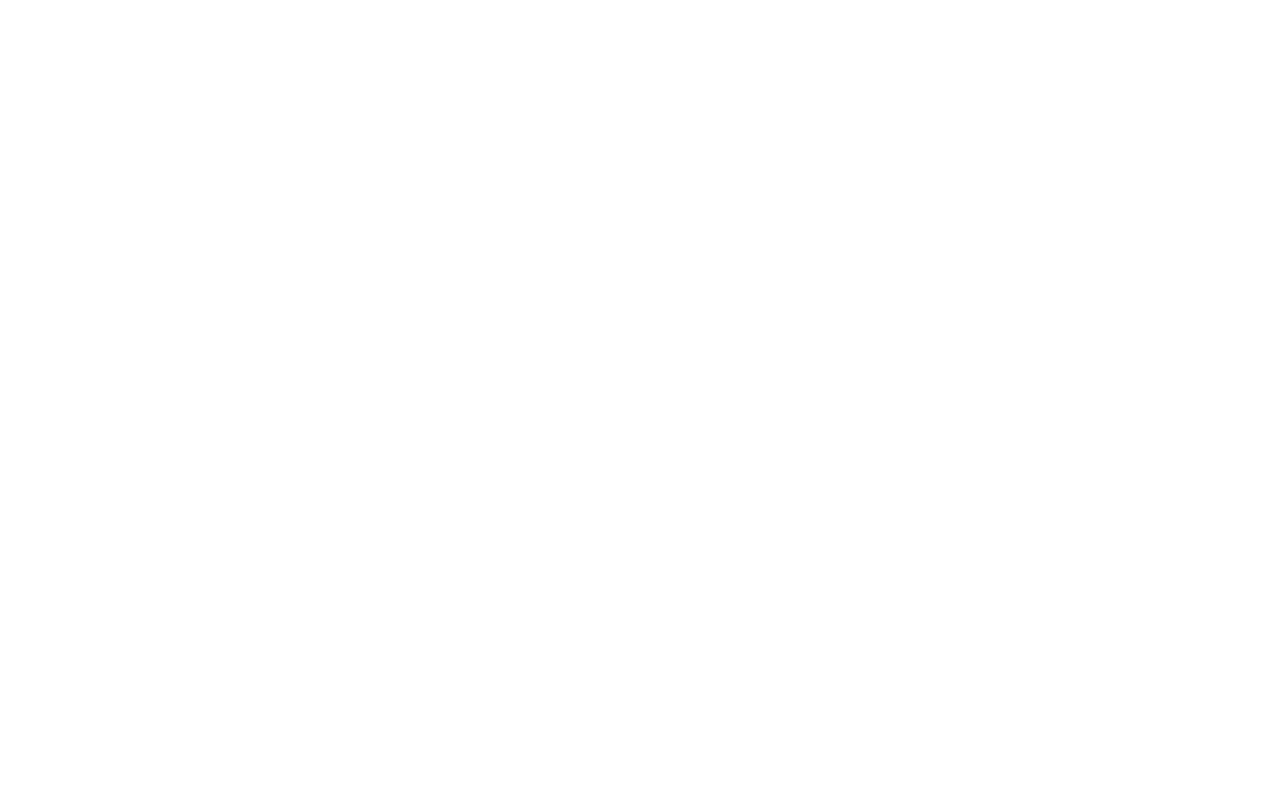
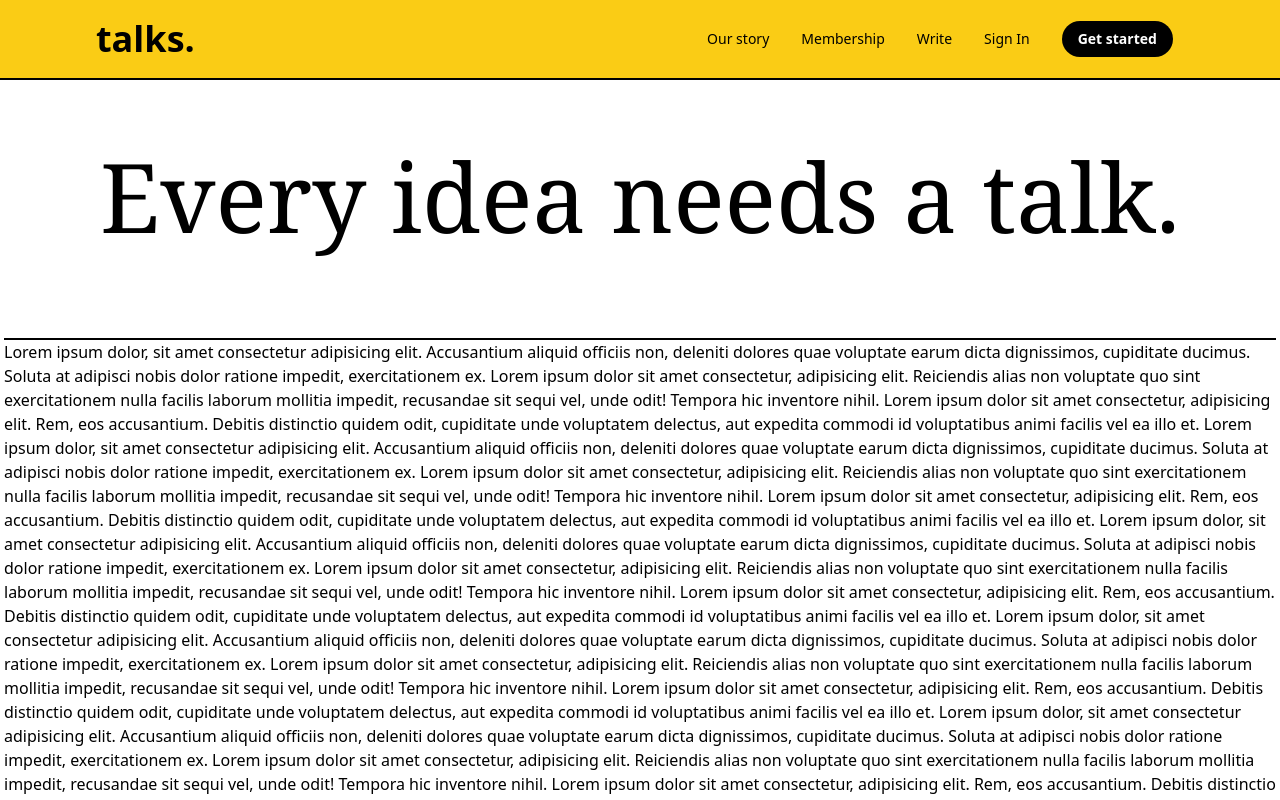
Before and after one commit to sumeraruwen/Blog-Site, a React (Create React App) app: page /Ourstory in a window 1280 px wide. Before the commit this address had no page. Shown: the top 800 px of the page. Built offline with nearby package versions, Linux system fonts and the light colour scheme.

Commit message:
content updated

```diff
--- a/src/components/Content/Content.tsx
+++ b/src/components/Content/Content.tsx
@@ -1,6 +1,7 @@
 import React, { Component } from 'react'
 import { Route, Routes } from 'react-router-dom'
 import Home from '../../pages/Home'
+import Ourstory from '../../pages/Ourstory'
 import SignIn from '../../pages/SignIn'
 import SignUp from '../../pages/SignUp'
 
@@ -12,6 +13,7 @@
                     <Route path="/" element={<Home />}></Route>
                     <Route path="/SignIn" element={<SignIn/>}></Route>
                     <Route path="/SignUp" element={<SignUp/>}></Route>
+                    <Route path="/Ourstory" element={<Ourstory/>}></Route>
                     <Route path="/Home" element={<Home />}></Route>
 
 
--- a/src/components/Header/Header.tsx
+++ b/src/components/Header/Header.tsx
@@ -6,16 +6,21 @@
     return (
         <>
       <div>
-        <section className=" bg-yellow-400 w-full fixed h-20 p-3 text-Black border-b-2 border-black ">
+        <section className=" bg-yellow-400 w-full fixed top-0 p-4 z-10 h-20  text-Black border-b-2 border-black ">
         <div className="h-full flex">
           <section className="h-full w-1/2 flex items-center">
 
-            <h1 className="pl-20 text-4xl font-semibold ">talks.</h1>
+            {/* <h1 className="pl-20 text-4xl font-semibold ">talks.</h1> */}
+            <NavLink to={"/Home"} className="pl-20 text-4xl font-semibold">
+            talks.
+                </NavLink>
           </section>
 
           <section className="h-full w-1/2 flex justify-center gap-8 items-center pr-6 text-sm">
 
-            <a href="">Our story</a>
+          <NavLink to={"/Ourstory"}>
+                 Our story
+                </NavLink>
             <a href="">Membership</a>
             <a href="">Write</a>
             {/* <a href="">Sign In</a> */}
--- /dev/null
+++ b/src/pages/Ourstory/Ourstory.tsx
@@ -0,0 +1,104 @@
+import React, { Component } from 'react'
+import Header from '../../components/Header'
+
+export default class Ourstory extends Component {
+    render() {
+        return (
+            <>
+            <Header/>
+            <div className="p-1 ">
+                <div className="  mt-20">
+                <section className=" bg-white w-full  h-52  text-Black border-b-2 border-black relative ">
+                <h1 className="mt-32 pt-4 font-sans md:font-serif text-8xl text-center font-medium">Every idea needs a talk.</h1>
+                    </section>
+
+                    <p>
+                    Lorem ipsum dolor, sit amet consectetur adipisicing elit.
+                    Accusantium aliquid officiis non, deleniti dolores quae voluptate
+                    earum dicta dignissimos, cupiditate ducimus. Soluta at adipisci
+                    nobis dolor ratione impedit, exercitationem ex. Lorem ipsum dolor
+                    sit amet consectetur, adipisicing elit. Reiciendis alias non
+                    voluptate quo sint exercitationem nulla facilis laborum mollitia
+                    impedit, recusandae sit sequi vel, unde odit! Tempora hic
+                    inventore nihil. Lorem ipsum dolor sit amet consectetur,
+                    adipisicing elit. Rem, eos accusantium. Debitis distinctio quidem
+                    odit, cupiditate unde voluptatem delectus, aut expedita commodi id
+                    voluptatibus animi facilis vel ea illo et. Lorem ipsum dolor, sit amet consectetur adipisicing elit.
+                    Accusantium aliquid officiis non, deleniti dolores quae voluptate
+                    earum dicta dignissimos, cupiditate ducimus. Soluta at adipisci
+                    nobis dolor ratione impedit, exercitationem ex. Lorem ipsum dolor
+                    sit amet consectetur, adipisicing elit. Reiciendis alias non
+                    voluptate quo sint exercitationem nulla facilis laborum mollitia
+                    impedit, recusandae sit sequi vel, unde odit! Tempora hic
+                    inventore nihil. Lorem ipsum dolor sit amet consectetur,
+                    adipisicing elit. Rem, eos accusantium. Debitis distinctio quidem
+                    odit, cupiditate unde voluptatem delectus, aut expedita commodi id
+                    voluptatibus animi facilis vel ea illo et. Lorem ipsum dolor, sit amet consectetur adipisicing elit.
+                    Accusantium aliquid officiis non, deleniti dolores quae voluptate
+                    earum dicta dignissimos, cupiditate ducimus. Soluta at adipisci
+                    nobis dolor ratione impedit, exercitationem ex. Lorem ipsum dolor
+                    sit amet consectetur, adipisicing elit. Reiciendis alias non
+                    voluptate quo sint exercitationem nulla facilis laborum mollitia
+                    impedit, recusandae sit sequi vel, unde odit! Tempora hic
+                    inventore nihil. Lorem ipsum dolor sit amet consectetur,
+                    adipisicing elit. Rem, eos accusantium. Debitis distinctio quidem
+                    odit, cupiditate unde voluptatem delectus, aut expedita commodi id
+                    voluptatibus animi facilis vel ea illo et. Lorem ipsum dolor, sit amet consectetur adipisicing elit.
+                    Accusantium aliquid officiis non, deleniti dolores quae voluptate
+                    earum dicta dignissimos, cupiditate ducimus. Soluta at adipisci
+                    nobis dolor ratione impedit, exercitationem ex. Lorem ipsum dolor
+                    sit amet consectetur, adipisicing elit. Reiciendis alias non
+                    voluptate quo sint exercitationem nulla facilis laborum mollitia
+                    impedit, recusandae sit sequi vel, unde odit! Tempora hic
+                    inventore nihil. Lorem ipsum dolor sit amet consectetur,
+                    adipisicing elit. Rem, eos accusantium. Debitis distinctio quidem
+                    odit, cupiditate unde voluptatem delectus, aut expedita commodi id
+                    voluptatibus animi facilis vel ea illo et. Lorem ipsum dolor, sit amet consectetur adipisicing elit.
+                    Accusantium aliquid officiis non, deleniti dolores quae voluptate
+                    earum dicta dignissimos, cupiditate ducimus. Soluta at adipisci
+                    nobis dolor ratione impedit, exercitationem ex. Lorem ipsum dolor
+                    sit amet consectetur, adipisicing elit. Reiciendis alias non
+                    voluptate quo sint exercitationem nulla facilis laborum mollitia
+                    impedit, recusandae sit sequi vel, unde odit! Tempora hic
+                    inventore nihil. Lorem ipsum dolor sit amet consectetur,
+                    adipisicing elit. Rem, eos accusantium. Debitis distinctio quidem
+                    odit, cupiditate unde voluptatem delectus, aut expedita commodi id
+                    voluptatibus animi facilis vel ea illo et. Lorem ipsum dolor, sit amet consectetur adipisicing elit.
+                    Accusantium aliquid officiis non, deleniti dolores quae voluptate
+                    earum dicta dignissimos, cupiditate ducimus. Soluta at adipisci
+                    nobis dolor ratione impedit, exercitationem ex. Lorem ipsum dolor
+                    sit amet consectetur, adipisicing elit. Reiciendis alias non
+                    voluptate quo sint exercitationem nulla facilis laborum mollitia
+                    impedit, recusandae sit sequi vel, unde odit! Tempora hic
+                    inventore nihil. Lorem ipsum dolor sit amet consectetur,
+                    adipisicing elit. Rem, eos accusantium. Debitis distinctio quidem
+                    odit, cupiditate unde voluptatem delectus, aut expedita commodi id
+                    voluptatibus animi facilis vel ea illo et. Lorem ipsum dolor, sit amet consectetur adipisicing elit.
+                    Accusantium aliquid officiis non, deleniti dolores quae voluptate
+                    earum dicta dignissimos, cupiditate ducimus. Soluta at adipisci
+                    nobis dolor ratione impedit, exercitationem ex. Lorem ipsum dolor
+                    sit amet consectetur, adipisicing elit. Reiciendis alias non
+                    voluptate quo sint exercitationem nulla facilis laborum mollitia
+                    impedit, recusandae sit sequi vel, unde odit! Tempora hic
+                    inventore nihil. Lorem ipsum dolor sit amet consectetur,
+                    adipisicing elit. Rem, eos accusantium. Debitis distinctio quidem
+                    odit, cupiditate unde voluptatem delectus, aut expedita commodi id
+                    voluptatibus animi facilis vel ea illo et. Lorem ipsum dolor, sit amet consectetur adipisicing elit.
+                    Accusantium aliquid officiis non, deleniti dolores quae voluptate
+                    earum dicta dignissimos, cupiditate ducimus. Soluta at adipisci
+                    nobis dolor ratione impedit, exercitationem ex. Lorem ipsum dolor
+                    sit amet consectetur, adipisicing elit. Reiciendis alias non
+                    voluptate quo sint exercitationem nulla facilis laborum mollitia
+                    impedit, recusandae sit sequi vel, unde odit! Tempora hic
+                    inventore nihil. Lorem ipsum dolor sit amet consectetur,
+                    adipisicing elit. Rem, eos accusantium. Debitis distinctio quidem
+                    odit, cupiditate unde voluptatem delectus, aut expedita commodi id
+                    voluptatibus animi facilis vel ea illo et.
+                    </p>
+                </div>
+          </div>
+
+            </>
+        )
+    }
+}
--- /dev/null
+++ b/src/pages/Ourstory/index.ts
@@ -0,0 +1 @@
+export{default} from "./Ourstory";
```
